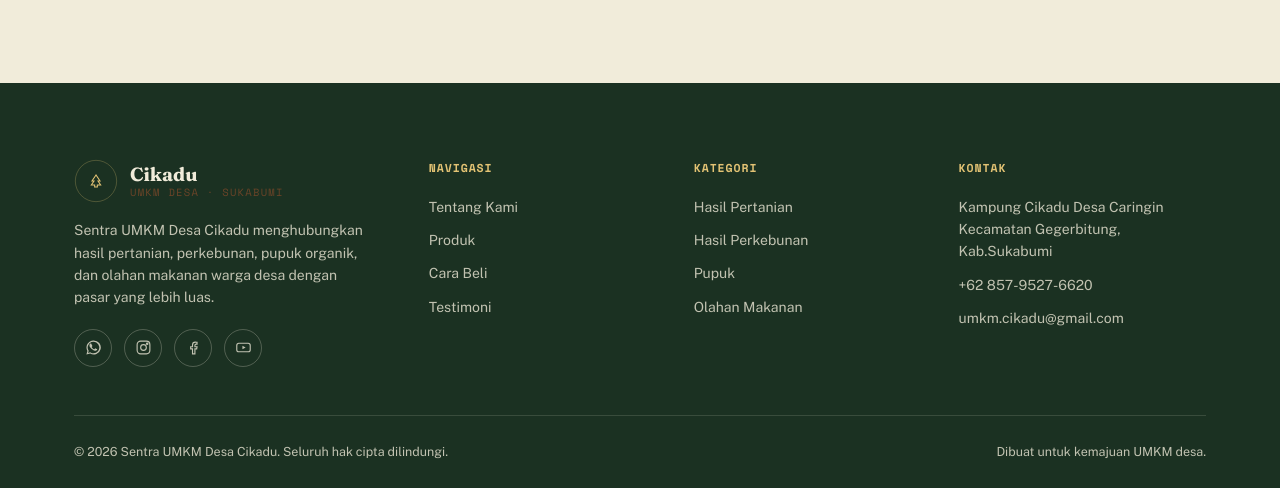
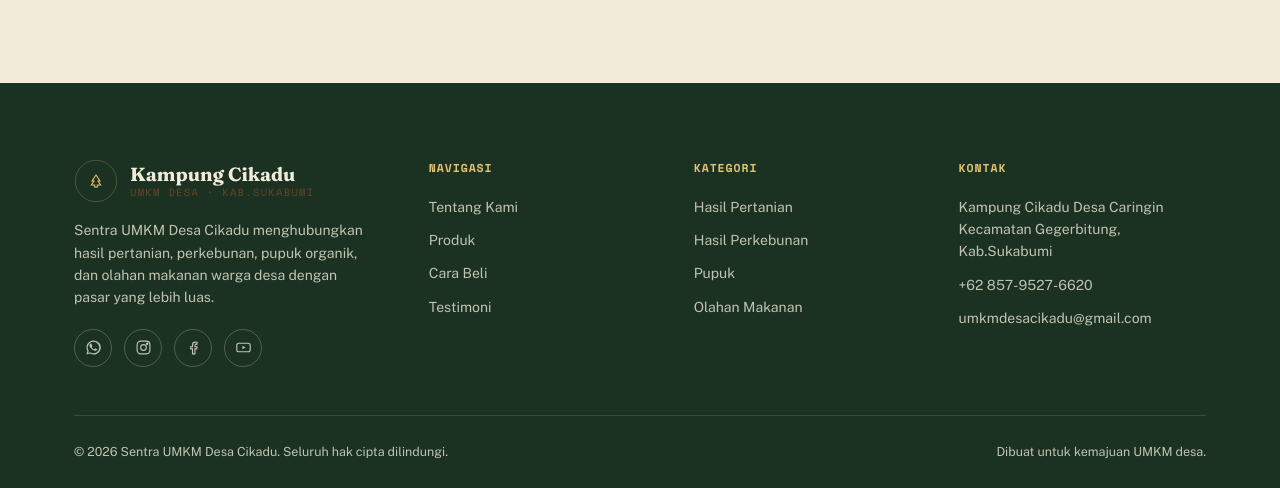
Before and after one commit to umkmdesacikadusukabumi/UMKM-Desa-Cikadu, a plain HTML site: page index.html in a window 1280 px wide. Shown: the part 5547-6035 px from the top of the page. Drawn offline with nearby package versions, Linux system fonts and the light colour scheme.

Commit message:
Change contact email in footer section
Updated footer contact email to new address.

```diff
--- a/index.html
+++ b/index.html
@@ -697,7 +697,7 @@
       </article>
       <article class="testi-card">
         <svg class="testi-quote" aria-hidden="true"><use href="#ic-quote"/></svg>
-        <p class="quote">Gula aren dan keripik singkongnya jadi langganan warung kami, kualitasnya konsisten.</p>
+        <p class="quote">Gula aren , sale pisang dan keripik pisang jadi langganan warung kami, kualitasnya konsisten.</p>
         <div class="testi-person"><div class="avatar">S</div><div><strong>Siti Aminah</strong><span>Mitra Distributor, Cianjur</span></div></div>
       </article>
     </div>
@@ -740,7 +740,7 @@
   <div class="wrap">
     <div class="footer-grid">
       <div class="footer-brand">
-        <a href="#home" class="brand"><svg class="brand-mark" viewBox="0 0 132 132" aria-hidden="true"><use href="#ic-tree" x="42" y="42" width="48" height="48"/><circle cx="66" cy="66" r="62" fill="none" stroke="currentColor" stroke-width="1.4" opacity="0.55"/></svg><span class="brand-text"><strong style="color:var(--paper)">Cikadu</strong><span>UMKM Desa · Sukabumi</span></span></a>
+        <a href="#home" class="brand"><svg class="brand-mark" viewBox="0 0 132 132" aria-hidden="true"><use href="#ic-tree" x="42" y="42" width="48" height="48"/><circle cx="66" cy="66" r="62" fill="none" stroke="currentColor" stroke-width="1.4" opacity="0.55"/></svg><span class="brand-text"><strong style="color:var(--paper)">Kampung Cikadu</strong><span>UMKM Desa · Kab.Sukabumi</span></span></a>
         <p>Sentra UMKM Desa Cikadu menghubungkan hasil pertanian, perkebunan, pupuk organik, dan olahan makanan warga desa dengan pasar yang lebih luas.</p>
         <div class="social-row">
           <a href="https://wa.me/6285795276620" target="_blank" rel="noopener" aria-label="WhatsApp"><svg aria-hidden="true"><use href="#ic-wa"/></svg></a>
@@ -751,7 +751,7 @@
       </div>
       <div class="footer-col"><h5>Navigasi</h5><ul><li><a href="#tentang">Tentang Kami</a></li><li><a href="#produk">Produk</a></li><li><a href="#proses">Cara Beli</a></li><li><a href="#testimoni">Testimoni</a></li></ul></div>
       <div class="footer-col"><h5>Kategori</h5><ul><li><a href="#produk">Hasil Pertanian</a></li><li><a href="#produk">Hasil Perkebunan</a></li><li><a href="#produk">Pupuk</a></li><li><a href="#produk">Olahan Makanan</a></li></ul></div>
-      <div class="footer-col"><h5>Kontak</h5><ul><li>Kampung Cikadu Desa Caringin Kecamatan Gegerbitung, Kab.Sukabumi</li><li>+62 857-9527-6620</li><li>umkm.cikadu@gmail.com</li></ul></div>
+      <div class="footer-col"><h5>Kontak</h5><ul><li>Kampung Cikadu Desa Caringin Kecamatan Gegerbitung, Kab.Sukabumi</li><li>+62 857-9527-6620</li><li>umkmdesacikadu@gmail.com</li></ul></div>
     </div>
     <div class="footer-bottom">
       <span>© 2026 Sentra UMKM Desa Cikadu. Seluruh hak cipta dilindungi.</span>
```
